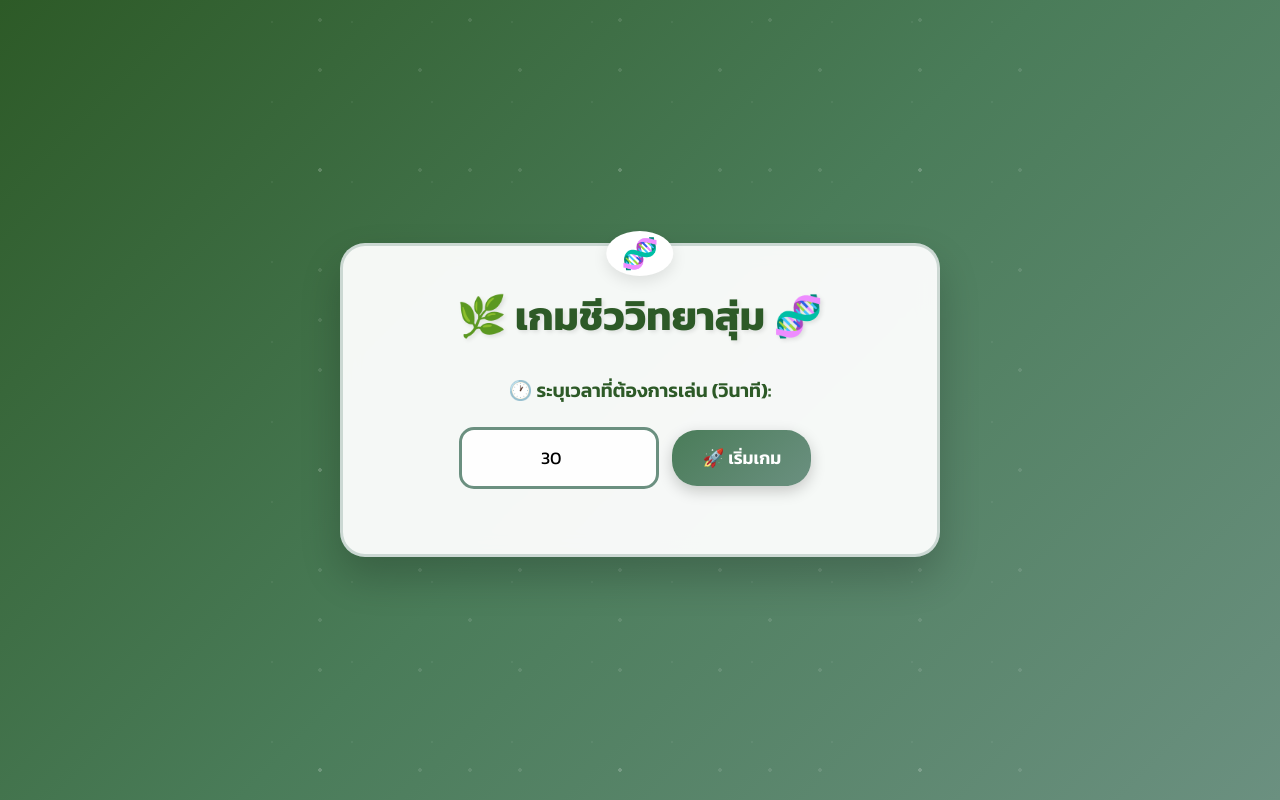
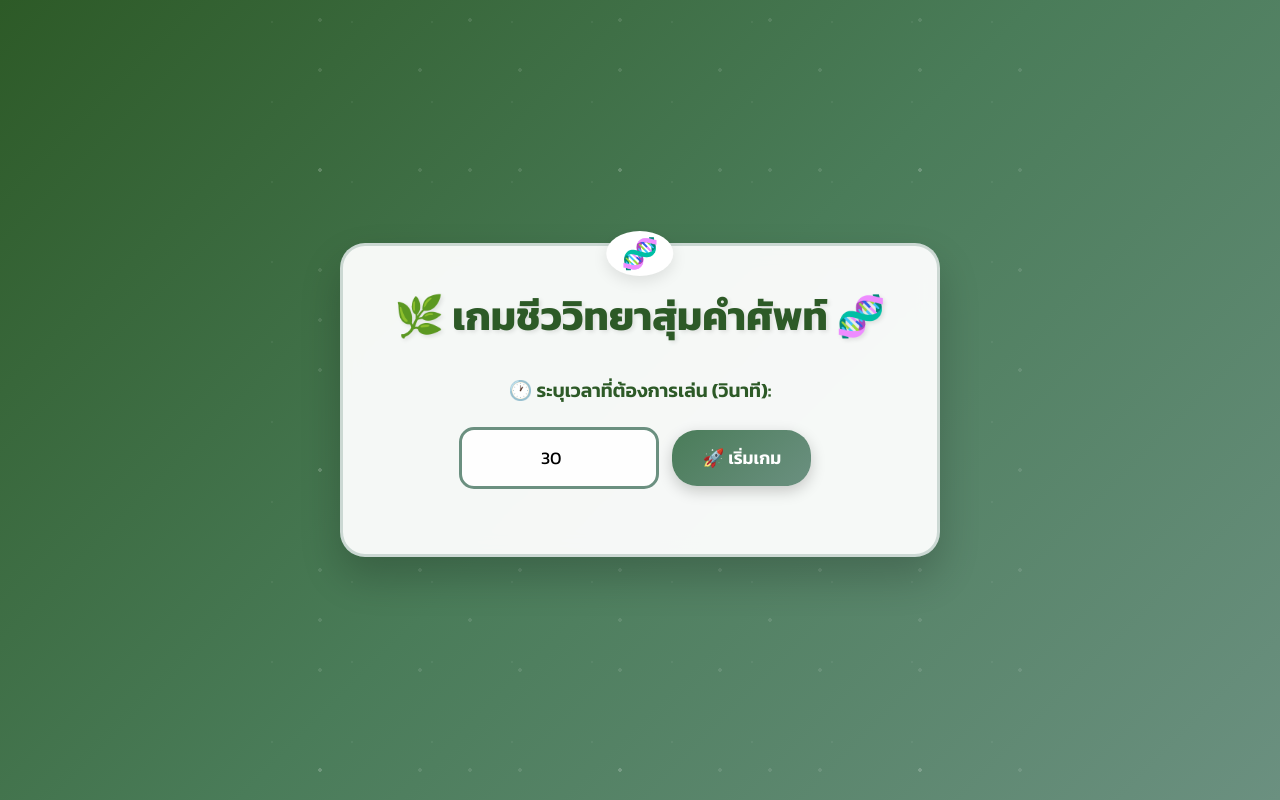
Before and after one commit to phopfunny/game-sci, a plain HTML site: page index.html in a window 1280 px wide. Shown: the top 800 px of the page. Drawn offline with Linux system fonts and the light colour scheme.

Commit message:
Update index.html

```diff
--- a/index.html
+++ b/index.html
@@ -3,13 +3,13 @@
 <head>
     <meta charset="UTF-8">
     <meta name="viewport" content="width=device-width, initial-scale=1.0">
-    <title>🧬 เกมชีววิทยาสุ่มคำศัพท์</title>
+    <title>🌿 เกมชีววิทยาสุ่มคำศัพท์ 🧬</title>
     <link rel="stylesheet" href="color.css">
     <script src="script.js"></script>
 </head>
 <body>
     <div class="container">
-        <h1>🌿 เกมชีววิทยาสุ่ม 🧬</h1>
+        <h1>🌿 เกมชีววิทยาสุ่มคำศัพท์ 🧬</h1>
 
         <div id="setup" class="active">
             <label>🕐 ระบุเวลาที่ต้องการเล่น (วินาที):</label>
```
